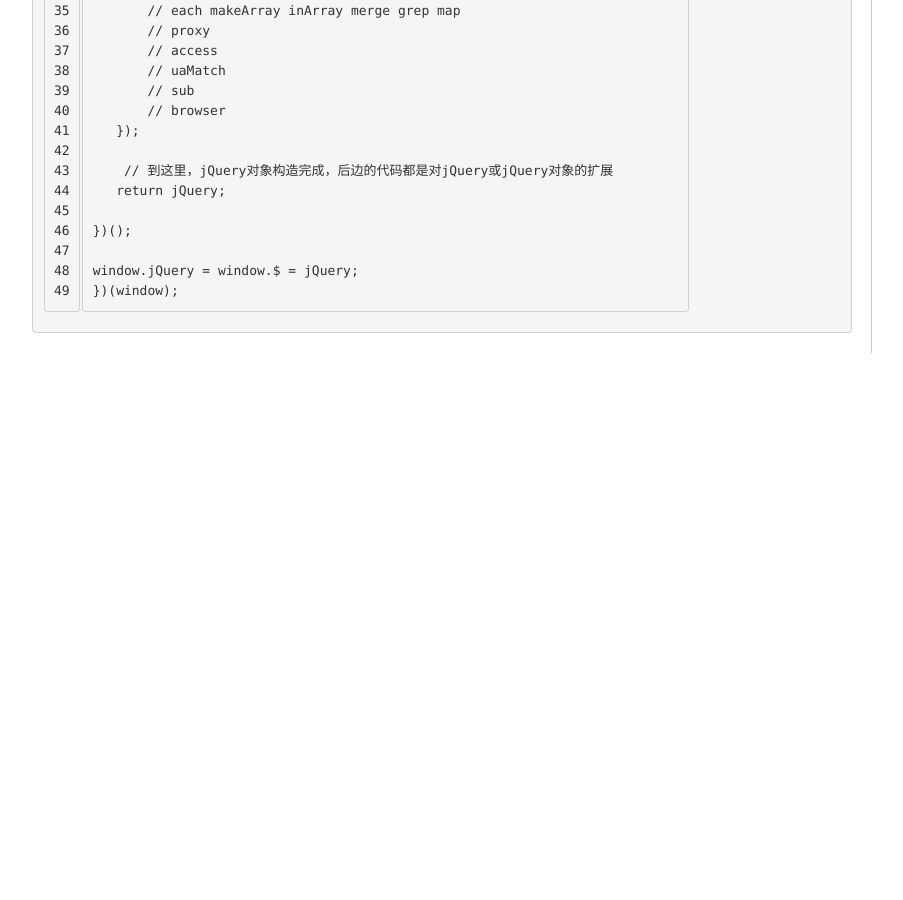
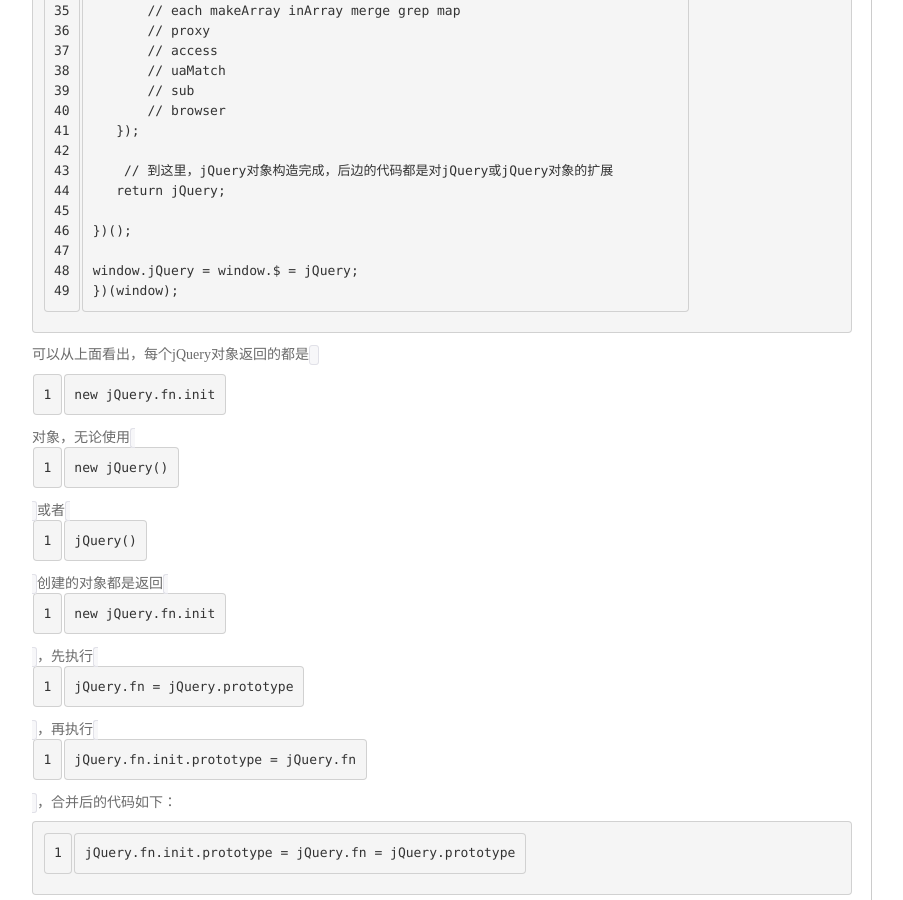
Before and after one commit to ajsdhf/ajsdhf.github.com, a Jekyll site: the page built from _posts/2014-02-17-jqueryAna.md, in a window 1280 px wide and 900 px high, scrolled down 914 px. Shown: the whole window, without its empty margins (23-926 px from the left). Built offline with Jekyll 4.4.1, drawn with Linux system fonts in a browser that asks for light colours; Markdown is read by kramdown in place of the engine named in the settings; before the commit the page ends 1282 px from its top, so only the background shows below that.

Commit message:
code fix

```diff
--- a/_posts/2014-02-17-jqueryAna.md
+++ b/_posts/2014-02-17-jqueryAna.md
@@ -59,3 +59,9 @@ type: article
 
     window.jQuery = window.$ = jQuery;
 	})(window);
+
+
+
+可以从上面看出，每个jQuery对象返回的都是`new jQuery.fn.init`对象，无论使用`new jQuery()`或者`jQuery()`创建的对象都是返回`new jQuery.fn.init`，先执行 `jQuery.fn = jQuery.prototype`，再执行 `jQuery.fn.init.prototype = jQuery.fn`，合并后的代码如下：
+
+	jQuery.fn.init.prototype = jQuery.fn = jQuery.prototype
```
